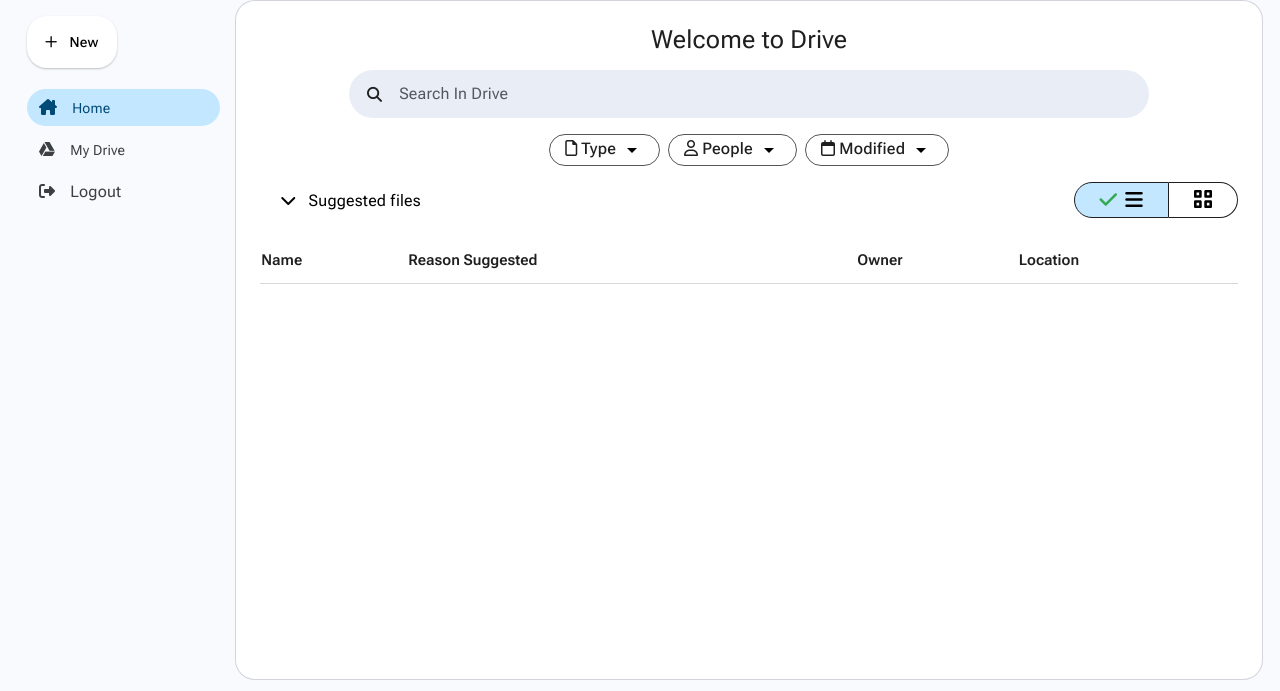
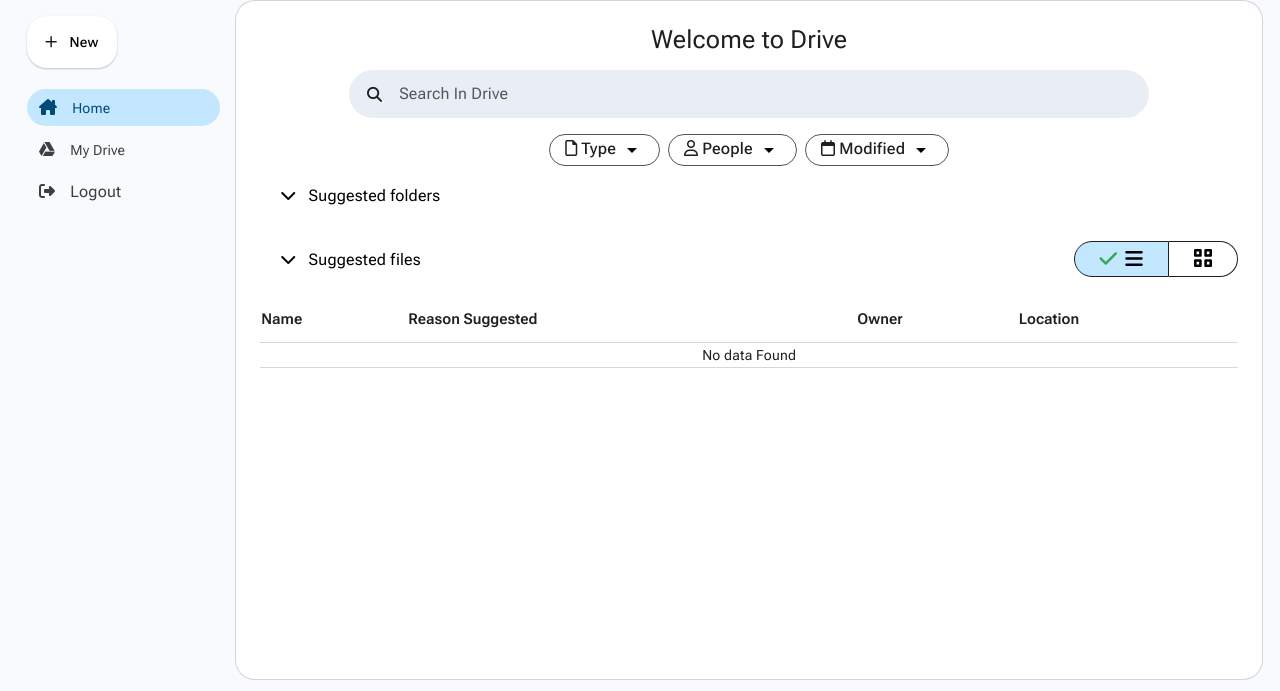
Before and after one commit to AkashRamgir/doc_management, a Django app: page /submit_form/ in a window 1280 px wide. Shown: the part 109-800 px from the top of the page. Run offline with Django 4.2, Linux system fonts and the light colour scheme; lists and menus that the app fills with data are empty; some libraries are stand-ins or nearby versions.

Commit message:
Folder code

```diff
--- a/myproject/myproject/views.py
+++ b/myproject/myproject/views.py
@@ -23,14 +23,15 @@ def index(request):
     user = request.session.get('user')  # Retrieve user from session
     parent_folder_id =request.GET.get('parent_folder')
     if not user:
-        return redirect('')
+        return redirect('/')
 
     user_id = str (user['_id'])  # Convert user ID to string if necessary
     all_folders = list(file_collection.find({'user_id':  user_id,'is_folder':'yes'}))  # Query files for the user
+    all_files = list(file_collection.find({'user_id':  user_id,'is_folder':'no'}))  # Query files for the user
 
 
     # Return files as JSON response or render the template
-    return render(request, 'index.html', {'user': user, 'user_id': user_id, 'files': all_folders})
+    return render(request, 'index.html', {'user': user, 'user_id': user_id, 'folders': all_folders, 'files':all_files })
 
 
 def about(request):
--- a/myproject/templates/index.html
+++ b/myproject/templates/index.html
@@ -618,9 +618,19 @@
 
       </div>
     </div>
-    <div class="w-100 d-flex justify-content-between align-items-center">
     <div>
-        <button class="btn-theme hover-light-blue font-15  modal-show"><span><i class="fa-solid fa-chevron-down me-2"></i>
+      <div>
+        <button class="btn-theme hover-light-blue font-15  modal-show"><span><i
+              class="fa-solid fa-chevron-down me-2"></i>
+            Suggested folders</span></button>
+      </div>
+      <div class="py-3"></div>
+    </div>
+    <div class="w-100 d-flex justify-content-between align-items-center mx-0">
+
+      <div>
+        <button class="btn-theme hover-light-blue font-15  modal-show"><span><i
+              class="fa-solid fa-chevron-down me-2"></i>
             Suggested files</span></button>
       </div>
       <div class="d-flex">
@@ -643,6 +653,11 @@
           <th></th>
         </thead>
         <tbody>
+          {% if not files %}
+          <tr>
+            <td colspan="5" class="text-center font-14">No data Found</td>
+          </tr>
+          {% endif %}
           {% for row in files %}
           <tr>
             <td>
```
Lines whose indentation alone changed are shown as unchanged.
